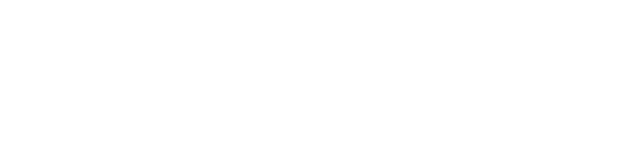
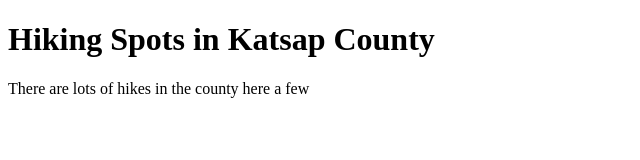
Before and after one commit to Timski99/my-website, a plain HTML site: page index.html in a window 1280 px wide. Shown: the whole page, without its empty margins (0-640 px from the left). Drawn offline with Linux system fonts and the light colour scheme.

Commit message:
added h1 annd p to home page

```diff
--- a/index.html
+++ b/index.html
@@ -6,6 +6,7 @@
     <title>Document</title>
 </head>
 <body>
-
+    <h1>Hiking Spots in Katsap County</h1>
+    <p>There are lots of hikes in the county here a few</p>
 </body>
 </html>
```
